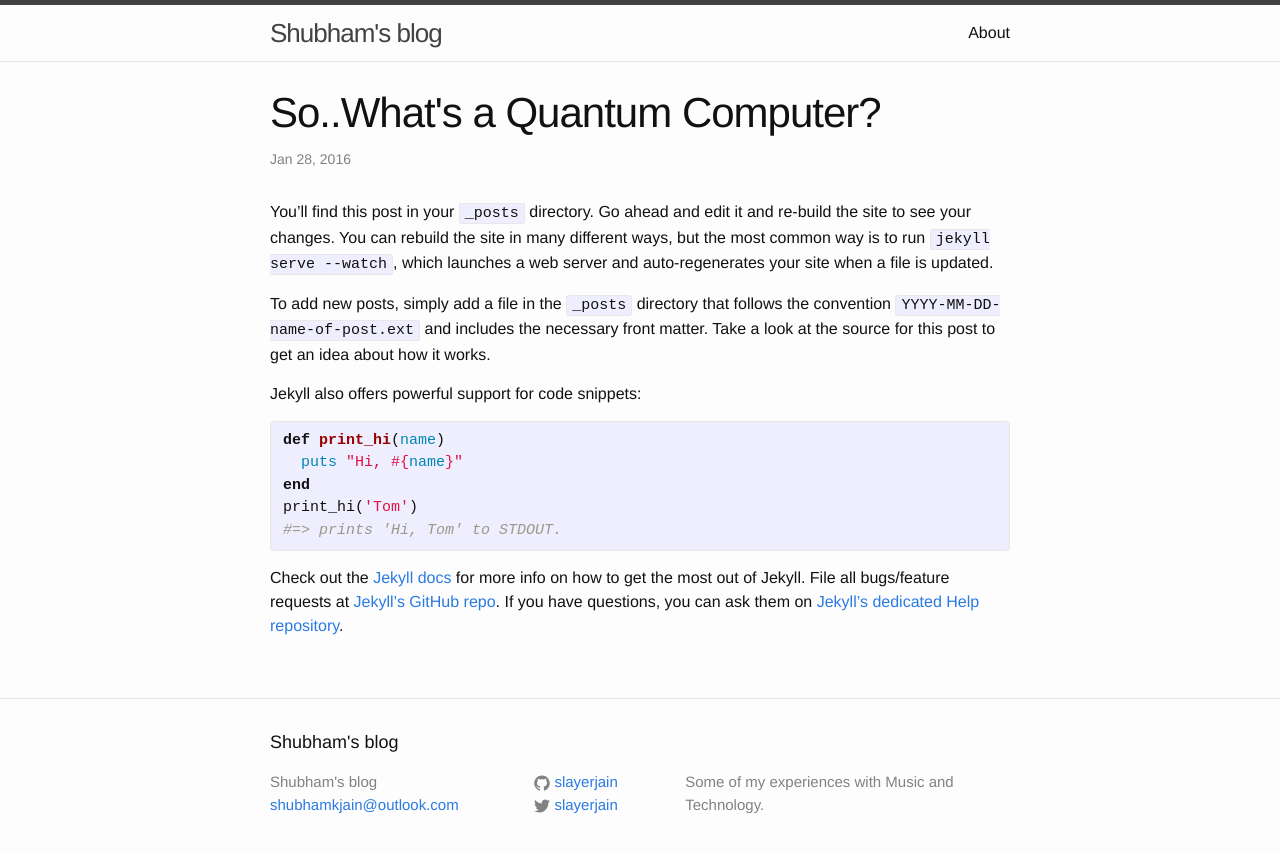
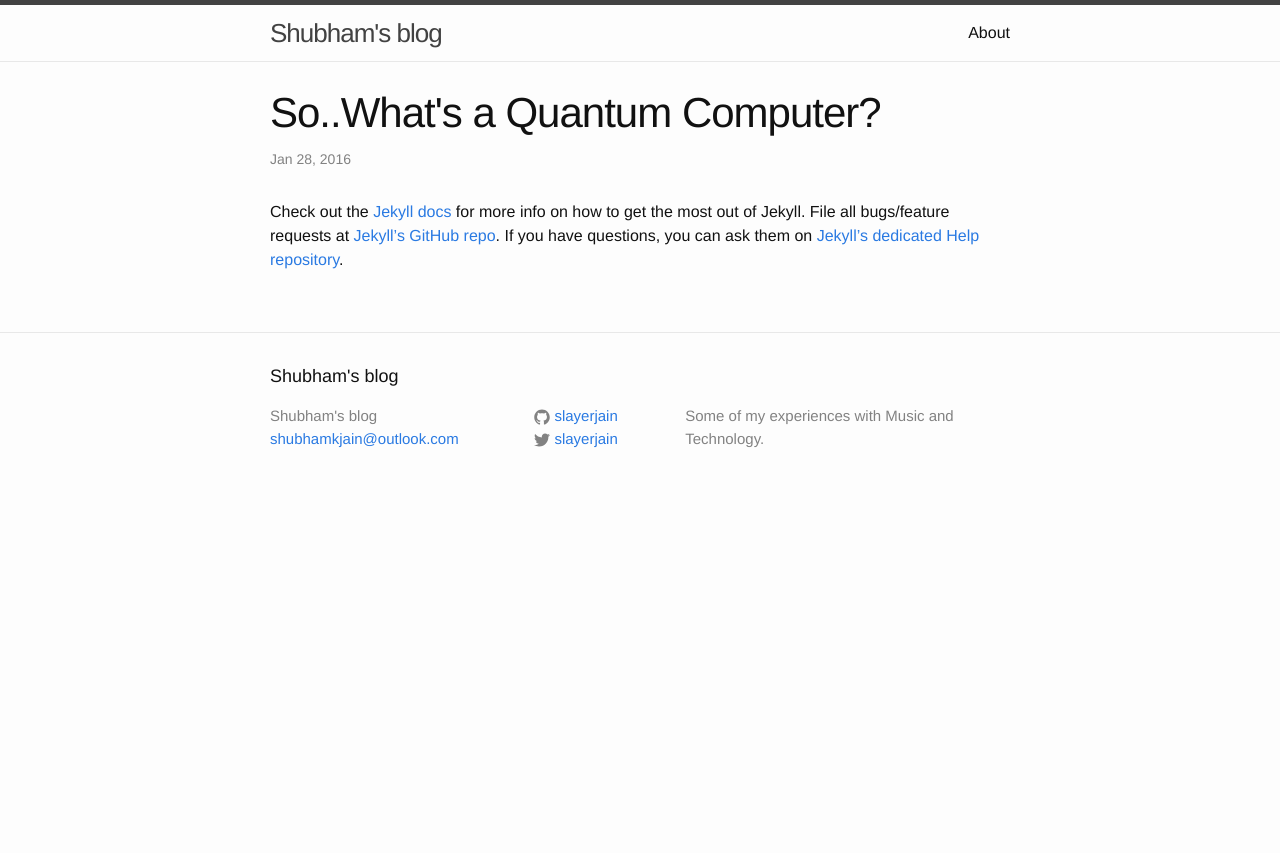
Before and after one commit to slayerjain/myblog, a Jekyll site: the page built from _posts/2016-01-28-Blog.markdown, in a window 1280 px wide. Shown: the top 853 px of the page. Built offline with Jekyll 4.4.1, drawn with Linux system fonts in a browser that asks for light colours.

Commit message:
Edit on Post 2

```diff
--- a/_posts/2016-01-28-Blog.markdown
+++ b/_posts/2016-01-28-Blog.markdown
@@ -4,19 +4,6 @@
 date:   2016-01-28 10:00:16
 categories: jekyll update
 ---
-You’ll find this post in your `_posts` directory. Go ahead and edit it and re-build the site to see your changes. You can rebuild the site in many different ways, but the most common way is to run `jekyll serve --watch`, which launches a web server and auto-regenerates your site when a file is updated.
-
-To add new posts, simply add a file in the `_posts` directory that follows the convention `YYYY-MM-DD-name-of-post.ext` and includes the necessary front matter. Take a look at the source for this post to get an idea about how it works.
-
-Jekyll also offers powerful support for code snippets:
-
-{% highlight ruby %}
-def print_hi(name)
-  puts "Hi, #{name}"
-end
-print_hi('Tom')
-#=> prints 'Hi, Tom' to STDOUT.
-{% endhighlight %}
 
 Check out the [Jekyll docs][jekyll] for more info on how to get the most out of Jekyll. File all bugs/feature requests at [Jekyll’s GitHub repo][jekyll-gh]. If you have questions, you can ask them on [Jekyll’s dedicated Help repository][jekyll-help].
 
```
